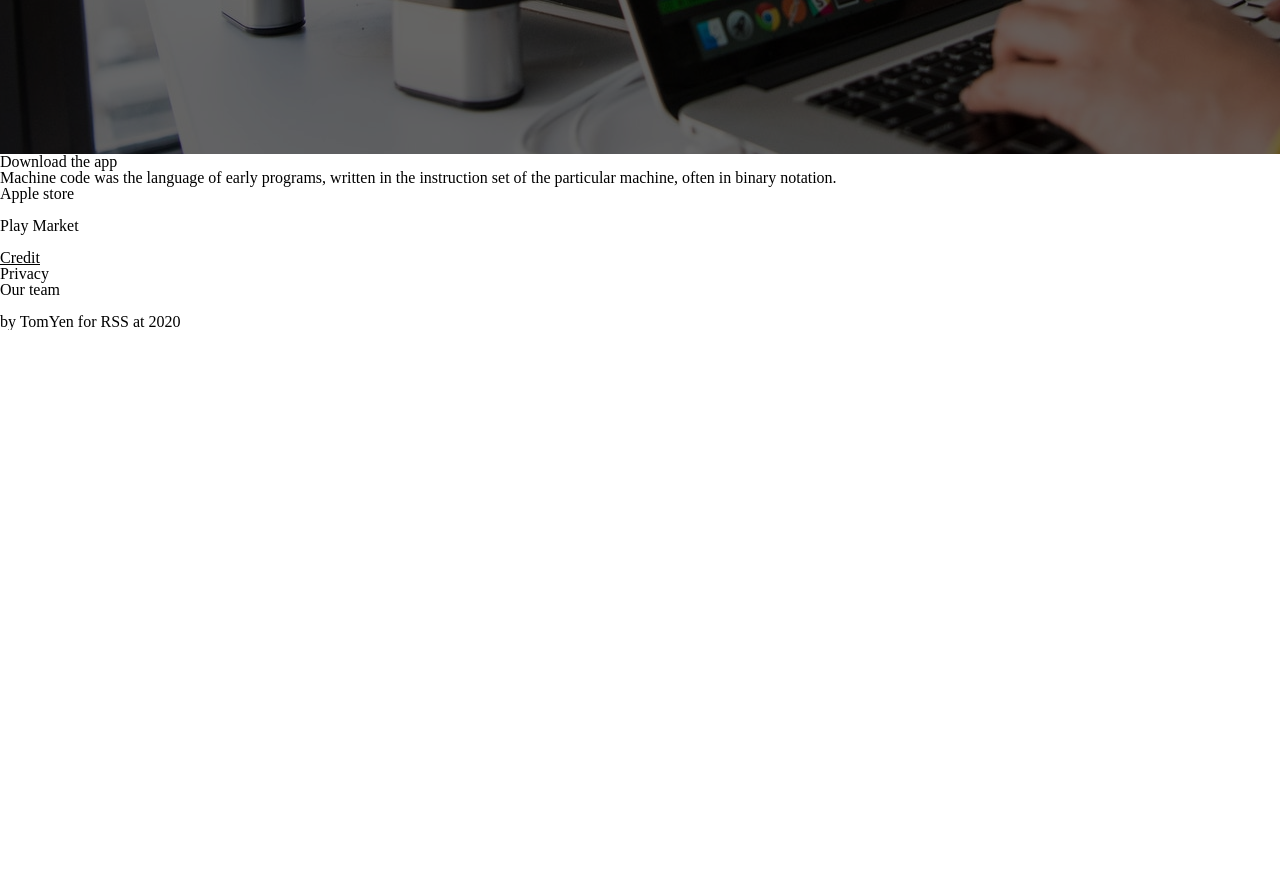
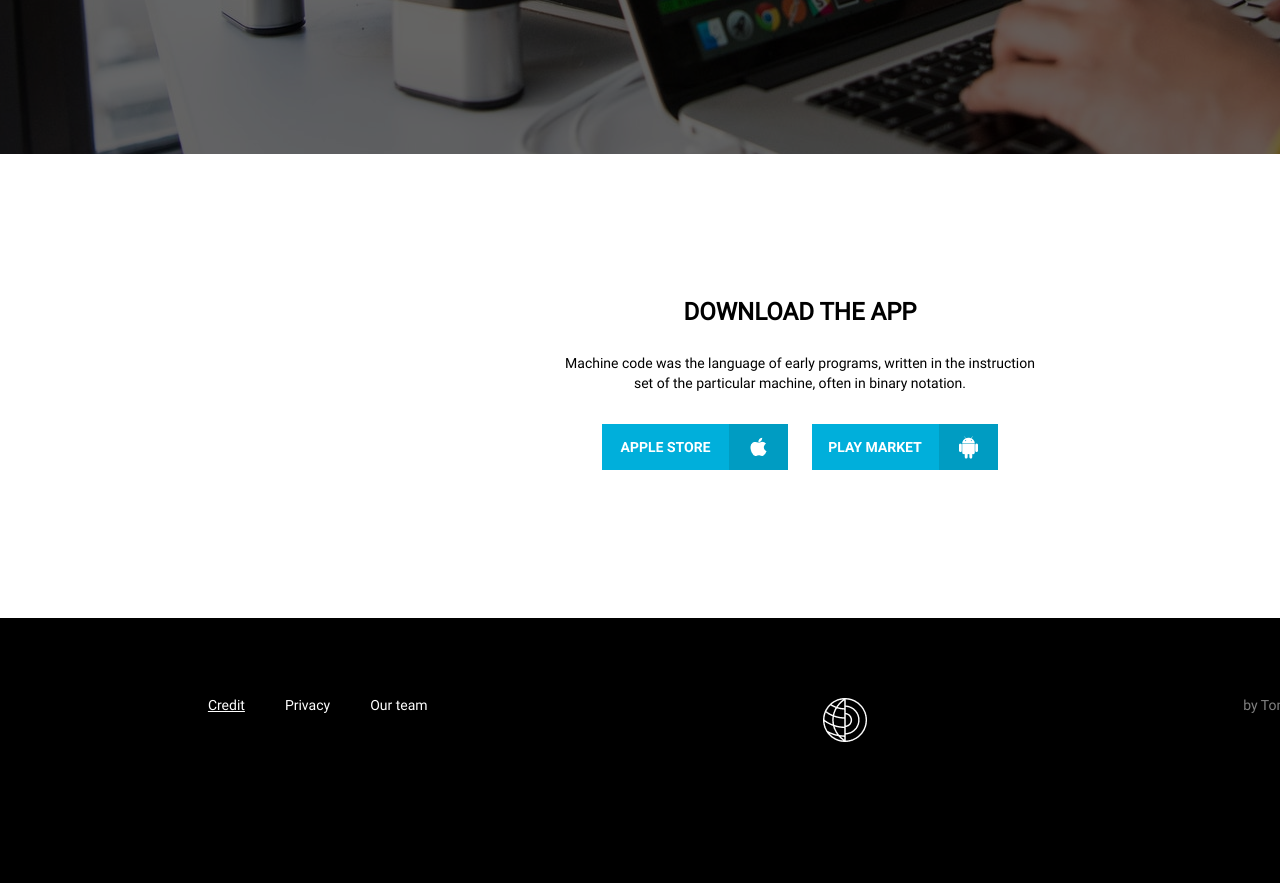
Before and after one commit to Silver248/webdev, a plain HTML site: page index.html in a window 1280 px wide. Shown: the part 3303-4186 px from the top of the page. Before the commit the page ends 3633 px from the top, so only its background shows below. Drawn offline with nearby package versions, Linux system fonts and the light colour scheme.

Commit message:
feat: finish 7th and 8th divs

```diff
--- a/index.html
+++ b/index.html
@@ -84,17 +84,13 @@
         </form>
     </div>
 
-    <div class="app">
+    <div class="download">
         <h2>Download the app</h2>
-        <p>Machine code was the language of early programs, written in the instruction set of the particular machine, often in binary notation.</p>
+        <p class="download-text">Machine code was the language of early programs, written in the instruction set of the particular machine, often in binary notation.</p>
         <div>
             <div>
-                <p>Apple store</p>
-                <img src="" alt="" srcset="">
-            </div>
-            <div>
-                <p>Play Market</p>
-                <img src="" alt="" srcset="">
+                <a href="#"><img src="./assets/images/apple-store.png" alt="apple-store"></a>
+                <a href="#"><img src="./assets/images/play-market.png" alt="play-market"></a>
             </div>
         </div>
     </div>
@@ -102,12 +98,12 @@
     <div class="footer">
         <div>
             <ul>
-                <li>Credit </li>
-                <li>Privacy</li>
-                <li>Our team</li>
+                <li><a href="#"></a>Credit</a></li>
+                <li><a href="#">Privacy</a></li>
+                <li><a href="#">Our team</a></li>
             </ul>
         </div>
-        <img src="" alt="" srcset="">
+        <p><img src="./assets/images/Circle.png" alt="logo"></p>
         <p>by TomYen for RSS at 2020</p>
     </div>
 
--- a/style.css
+++ b/style.css
@@ -225,10 +225,6 @@ div.community div.slider-symbols p {
     padding-left: 10px;
 }
 
-div.community-pic {
-
-}
-
 div.community-pic img {
     padding-left: 25px;
 }
@@ -324,3 +320,74 @@ div.sign-up form button {
     color: #FFFFFF;
     background-color: #00AFDB;
 }
+
+/*download*/
+
+div.download {
+    height: 464px;
+    display: flex;
+    flex-direction: column;
+    justify-content: center;
+    text-align: center;
+    width: 1600px;
+    margin: 0 auto;
+}
+
+div.download h2 {
+    font-family: Roboto, Arial, sans-serif;
+    font-weight: bold;
+    font-size: 24px;
+    text-transform: uppercase;
+}
+
+div.download p.download-text {
+    width: 480px;
+    font-family: Roboto, Arial, sans-serif;
+    font-size: 14px;
+    line-height: 140%;
+    text-align: center;
+    display: flex;
+    justify-content: center;
+    margin: 0 auto;
+    padding-top: 30px;
+    padding-bottom: 30px;
+}
+
+div.download div img {
+    padding-left: 10px;
+    padding-right: 10px;
+}
+
+/*footer*/
+
+div.footer {
+    display: flex;
+    flex-direction: row;
+    justify-content: space-around;
+    height: 185px;
+    background-color: #000000;
+    width: 1600px;
+    text-align: center;
+    margin: auto 0;
+    padding-top: 80px;
+}
+
+div.footer div ul {
+    display: flex;
+    flex-direction: row;
+}
+
+div.footer ul li {
+    font-family: Roboto, Arial, sans-serif;
+    font-size: 14px;
+    color: #FFFFFF;
+    padding-left: 20px;
+    padding-right: 20px;
+
+}
+
+div.footer p {
+    font-family: Roboto, Arial, sans-serif;
+    font-size: 14px;
+    color: #818181;
+}
```
Also changed, not shown: assets/images/apple-store.png (added), assets/images/play-market.png (added).
